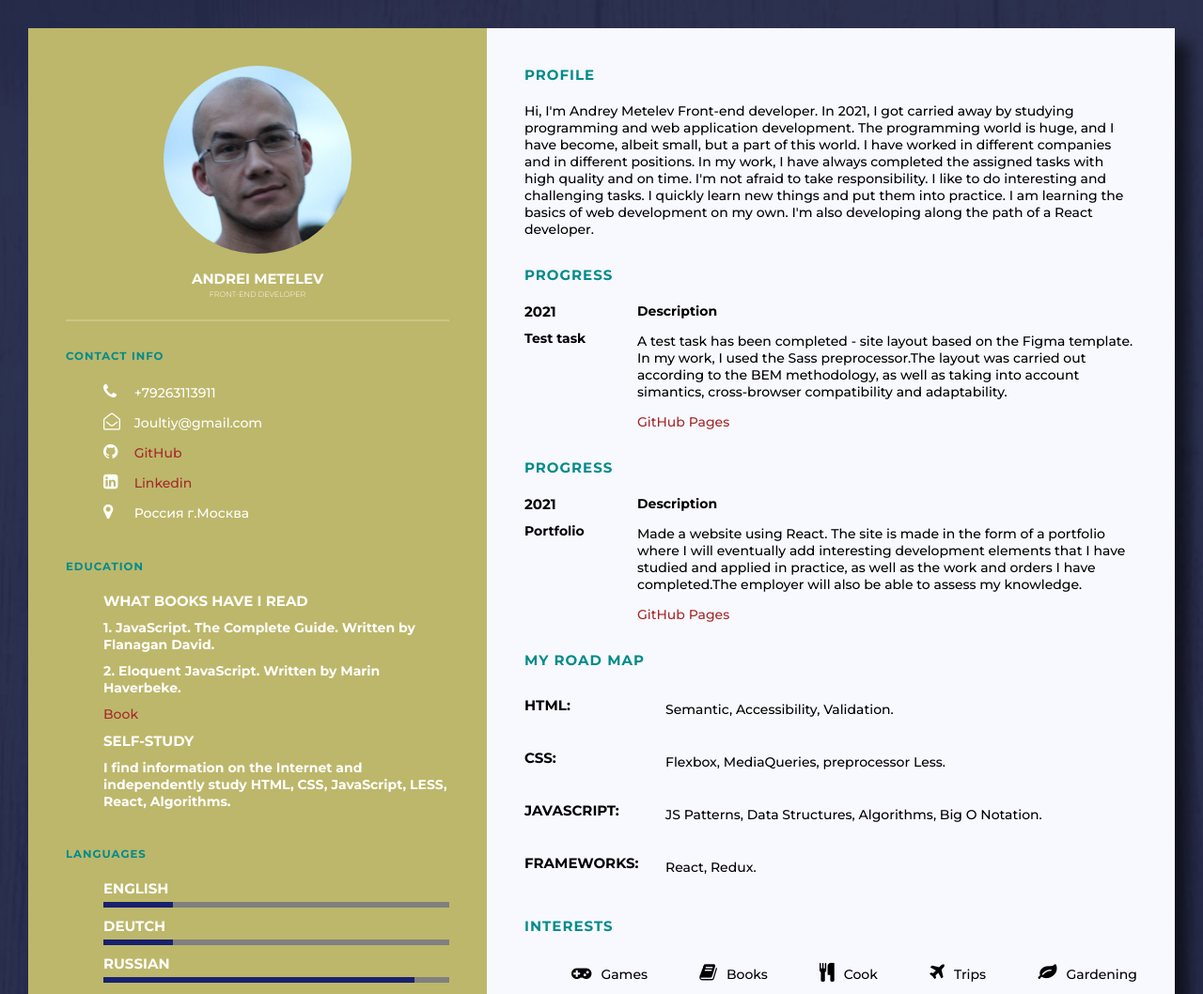
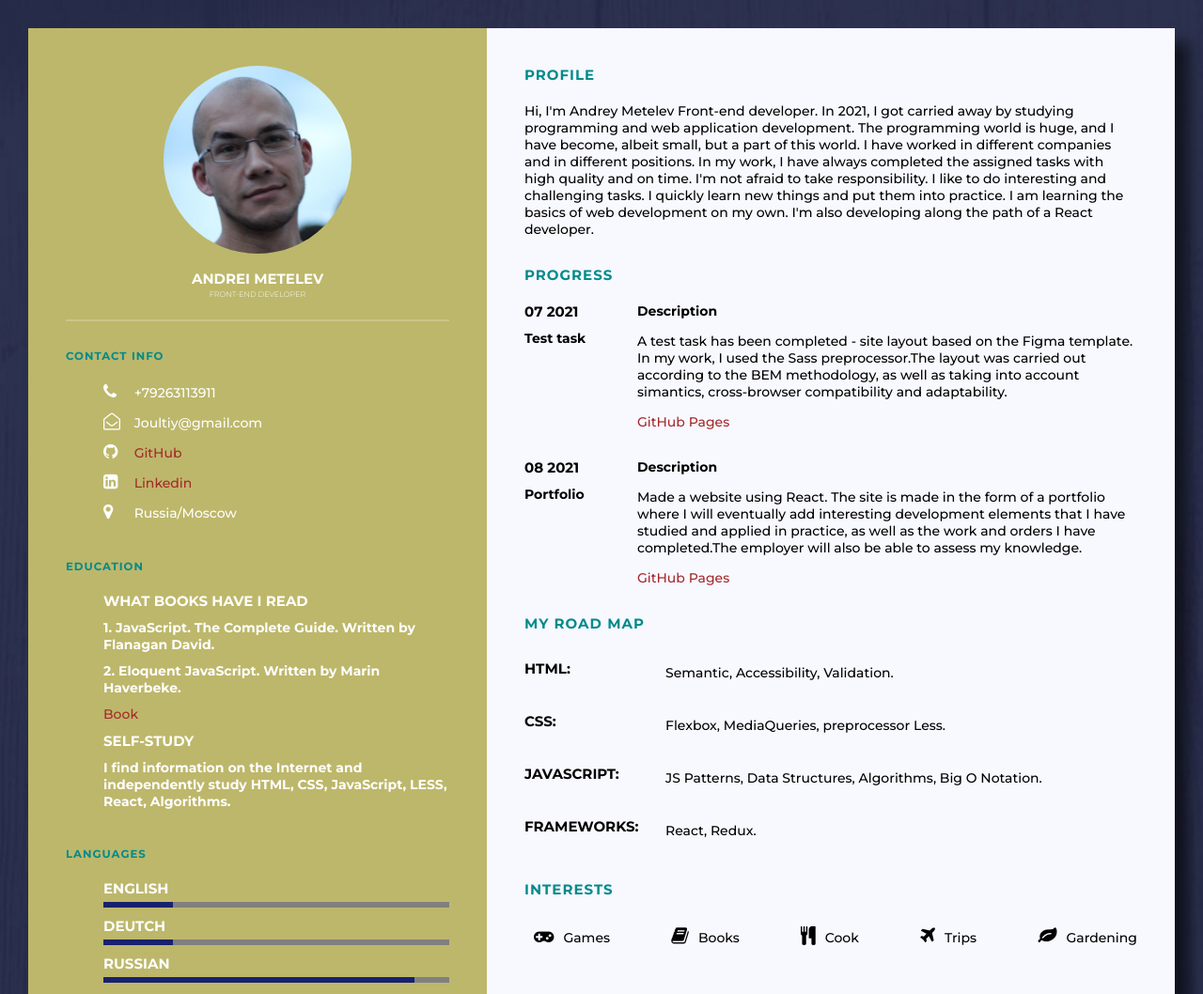
Before and after one commit to andreimetelev/AMResume, a plain HTML site: page index.html in a window 1280 px wide. Shown: the top 1058 px of the page at 94% size. Drawn offline with Linux system fonts and the light colour scheme.

Commit message:
fixed bugs

```diff
--- a/css/blocks/sectionRight.less
+++ b/css/blocks/sectionRight.less
@@ -28,6 +28,7 @@
     flex-direction: row;
     justify-content: space-between;
     align-items: center;
+    padding: 0;
 }
 
 .right__section__item {
--- a/index.html
+++ b/index.html
@@ -15,7 +15,7 @@
        <div class="left__column">
             <div class="profile">
                 <div class="profile__photo">
-                    <img class="profile__img" src="../AMResume/images/2.JPG" alt="1">
+                    <img class="profile__img" src="./images/2.jpg" alt="1">
                 </div>
                 <h2 class="profile__name">Andrei Metelev<br><span class="profile__description">Front-end Developer</span></h2>
             </div>
@@ -41,7 +41,7 @@
                     </li>
                     <li class="left__section__item">
                         <span class="section__icon"><i class="fa fa-map-marker" aria-hidden="true"></i></span>
-                        <span class="section__text">Россия г.Москва</span>
+                        <span class="section__text">Russia/Moscow</span>
                     </li>
                 </ul>
             </div>
@@ -109,7 +109,7 @@
             <h2 class="section__caption">Progress</h2>
             <div class="right__section__box">
                 <div class="right__section__box__info">
-                    <h5 class="section__title">2021</h5>
+                    <h5 class="section__title">07 2021</h5>
                     <h4 class="section__subtitle">Test task</h4>
                 </div>
                 <div>
@@ -122,10 +122,10 @@
         </div>
 
         <div class="right__section">
-            <h2 class="section__caption">Progress</h2>
+            <h2 class="section__caption"></h2>
             <div class="right__section__box">
                 <div class="right__section__box__info">
-                    <h5 class="section__title">2021</h5>
+                    <h5 class="section__title">08 2021</h5>
                     <h4 class="section__subtitle">Portfolio</h4>
                 </div>
                 <div>
```
Also changed, not shown: css/style.css.
